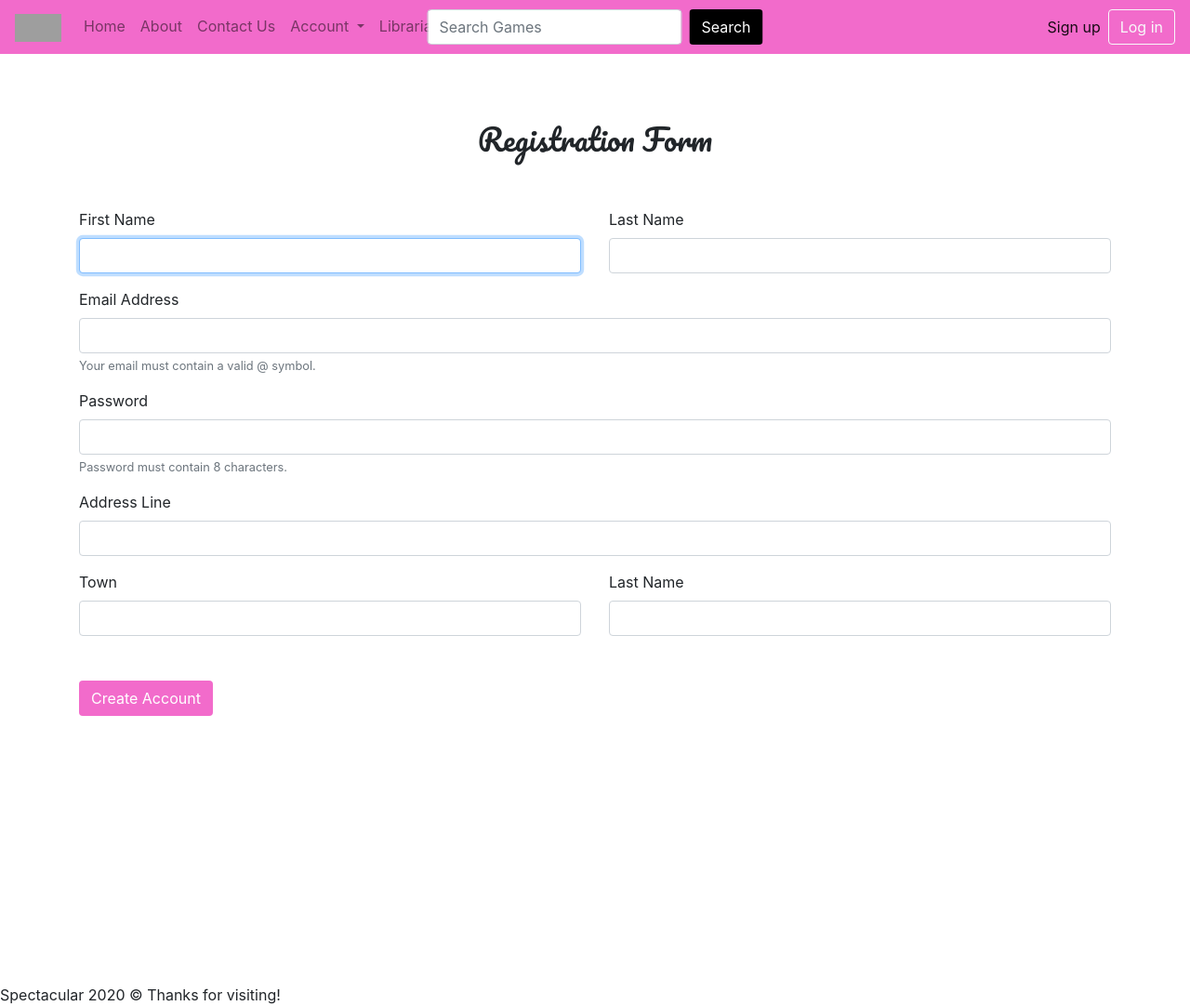
After one commit to bessgetstechy/SpectacularGITs, a PHP site: page /Library/Register.php in a window 1280 px wide. The commit adds this page. Shown: the whole page at 93% size. Run offline with PHP 8.4, Linux system fonts and the light colour scheme; grey boxes are pictures that could not be loaded.

Commit message:
changes to add register and make login link work

```diff
--- a/Homepage2.php
+++ b/Homepage2.php
@@ -59,7 +59,7 @@
                      <a class="nav-link" href="Register.php" >Sign up</a>
                     </li>
                     <form class="form-inline">
-                        <button class="btn btn-outline-light" type="button" onclick="window.location.href = 'http://localhost:8080/Library/Login.php';">Log in</button>
+                        <button class="btn btn-outline-light" type="button" onclick="window.location.href = 'http://localhost:8080/SpectacularGITs.git//Login.php';">Log in</button>
                     </form>
                 </ul>
         </nav>
--- /dev/null
+++ b/Register.php
@@ -0,0 +1,183 @@
+<?php
+session_start();
+?>
+<!DOCTYPE html>
+<html lang="en">
+<!-- Below is the head -->
+<head>
+
+    <!-- Required meta tags -->
+    <meta charset="utf-8">
+    <meta name="viewport" content="width=device-width, initial-scale=1, shrink-to-fit=no">
+
+    <!-- Bootstrap CSS -->
+    <link rel="stylesheet" href="https://stackpath.bootstrapcdn.com/bootstrap/4.4.1/css/bootstrap.min.css" integrity="sha384-Vkoo8x4CGsO3+Hhxv8T/Q5PaXtkKtu6ug5TOeNV6gBiFeWPGFN9MuhOf23Q9Ifjh" crossorigin="anonymous">
+    <link href="https://fonts.googleapis.com/css?family=Pacifico&display=swap" rel="stylesheet">
+
+    <!-- Stylesheet internal-->
+    <link rel="stylesheet" type="text/css" href="LibraryStyles.css">
+
+    <title>Spectacular Board Game Library | Register </title>
+    <style>
+    #MainTitle {color: #9AF3C1;
+        line-height: 1.4;
+        font-size: 40px;}
+        </style>
+
+
+        <!-- Below is the navigation -->
+
+    <nav class="navbar navbar-expand navbar-light flex-column flex-md-row d-flex justify-content-between bd-navbar" style="background-color: rgb(242, 107, 203)">
+    <div class="collapse navbar-collapse" id="navbarSupportedContent">
+
+    <ul class="navbar-nav mr-auto">
+
+      <li class="nav-item">
+         <a class="navbar-brand" href="#">
+         <img src="Specs.png" width="50" height="30" alt=""></a>
+      </li>
+
+      <li class="nav-item">
+          <a class="nav-link" href="Homepage2.php">Home</a>
+      </li>
+      <li class="nav-item">
+        <a class="nav-link" href="About.php">About</a>
+      </li>
+      <li class="nav-item">
+        <a class="nav-link" href="../profile/index.html">Contact Us</a>
+      </li>
+      <li class="nav-item dropdown">
+        <a class="nav-link dropdown-toggle" href="#" id="navbarDropdown" role="button" data-toggle="dropdown" aria-haspopup="true" aria-expanded="false">
+         Account
+        </a>
+        <div class="dropdown-menu" aria-labelledby="navbarDropdown">
+            <a class="dropdown-item" href="OnLoan.php">Games on loan</a>
+          <a class="dropdown-item" href="#">Loan history</a>
+          <a class="dropdown-item" href="#">Saved list </a>
+          <div class="dropdown-divider"></div>
+          <a class="dropdown-item" href="#">Update Profile</a>
+        </div>
+      </li>
+      <li class="nav-item">
+         <a class="nav-link" href="AdminArea.php">Librarian's Area</a>
+      </li>
+    </ul>
+
+    <div class="nav-centered">
+      <form class="form-inline my-2 my-lg-0">
+            <input class="form-control mr-sm-2" type="search" placeholder="Search Games" aria-label="Search">
+            <button class="btn my-2 my-sm-0 " style="background-color: #000000; color: white" type="submit">Search</button>
+      </form>
+    </div>
+
+    <ul class="navbar-nav">
+      <li class="nav-item active">
+        <a class="nav-link" href="Register.php">Sign up<span class="sr-only">(current)</span></a>
+      </li>
+    <form class="form-inline">
+        <button class="btn btn-outline-light" type="button" onclick="window.location.href = 'http://localhost:8080/Library/Login.php';" >Log in</button>
+    </form>
+    </ul>
+</nav>
+
+
+</head>
+
+<!-- Below is the body -->
+<body>
+
+            <div class="container-sm">  <!-- puts formatting in the middle -->
+                <br>
+                <br>
+                <br>
+            <h2 style="font-family: 'Pacifico', cursive;">Registration Form</h2>
+
+
+            <br>
+            <br>
+
+    <form action="Success.php" method="POST">
+
+          <div class="formBlock">  <!-- put the box around the form fields -->
+
+                <div class="form-group">
+                    <div class="row">
+                        <div class="col">
+                            <label for="firstName">First Name</label>
+                            <input  type="text" class="form-control" placeholder=""  name="firstName" id="firstName" value="" required autofocus="true" />
+                        </div>
+                        <div class="col">
+                            <label for=”lastName”>Last Name</label>
+                            <input  type="text" class="form-control" placeholder=""  name="lastName" id="lastName" value="" required size="35" />
+                        </div>
+                    </div>
+                </div>
+
+                <div class="form-group">
+                    <label for="email">Email Address</label>
+                    <input  type="email" class="form-control" placeholder=""  name="email" id="email" value="" required size="35" />
+                    <small id="email" class="form-text text-muted">
+                        Your email must contain a valid @ symbol.
+                    </small>
+
+                </div>
+                              <div class="form-group">
+                    <label for="Password">Password</label>
+                    <input  type="Password" class="form-control" placeholder=""  name="password" id="email" value="" required size="8" />
+                    <small id="password" class="form-text text-muted">
+                        Password must contain 8 characters.
+                    </small>
+                </div>
+
+                </div>
+                              <div class="form-group">
+                    <label for="addressline">Address Line</label>
+                    <input  type="addressline" class="form-control" placeholder=""  name="addressline" id="email" value=""/>
+                    <small id="password" class="form-text text-muted">
+                    </small>
+                </div>
+
+
+                  <div class="row">
+                        <div class="col">
+                            <label for="firstName">Town</label>
+                            <input  type="text" class="form-control" placeholder=""  name="Town" id="firstName" value="" />
+                        </div>
+                        <div class="col">
+                            <label for=”lastName”>Last Name</label>
+                            <input  type="text" class="form-control" placeholder=""  name="Post Code" id="lastName" value=""/>
+                        </div>
+                    </div>
+            <br>
+            <br>
+
+            <button class="btn" style="background-color: rgb(242, 107, 203); color: white" type="submit">Create Account</button>
+
+     </form>
+    </div>
+
+    <!--  Below is the footer -->
+    <br>
+    <br>
+    <br>
+    <br>
+    <br>
+    <br>
+    <br>
+    <br>
+    <br>
+    <br>
+    <br>
+    <br>
+    <footer> Spectacular 2020 &copy; Thanks for visiting!</footer>
+
+        <!-- Optional JavaScript -->
+    <!-- jQuery first, then Popper.js, then Bootstrap JS -->
+    <script src="https://code.jquery.com/jquery-3.4.1.slim.min.js" integrity="sha384-J6qa4849blE2+poT4WnyKhv5vZF5SrPo0iEjwBvKU7imGFAV0wwj1yYfoRSJoZ+n" crossorigin="anonymous"></script>
+    <script src="https://cdn.jsdelivr.net/npm/popper.js@1.16.0/dist/umd/popper.min.js" integrity="sha384-Q6E9RHvbIyZFJoft+2mJbHaEWldlvI9IOYy5n3zV9zzTtmI3UksdQRVvoxMfooAo" crossorigin="anonymous"></script>
+    <script src="https://stackpath.bootstrapcdn.com/bootstrap/4.4.1/js/bootstrap.min.js" integrity="sha384-wfSDF2E50Y2D1uUdj0O3uMBJnjuUD4Ih7YwaYd1iqfktj0Uod8GCExl3Og8ifwB6" crossorigin="anonymous"></script>
+
+</body>
+
+<!--End-->
+</html>
```
Also changed, not shown: RegistrationComplete.php (added, +7 -0 lines), nbproject/private/private.xml (+1 -8 lines), 1 other file.
